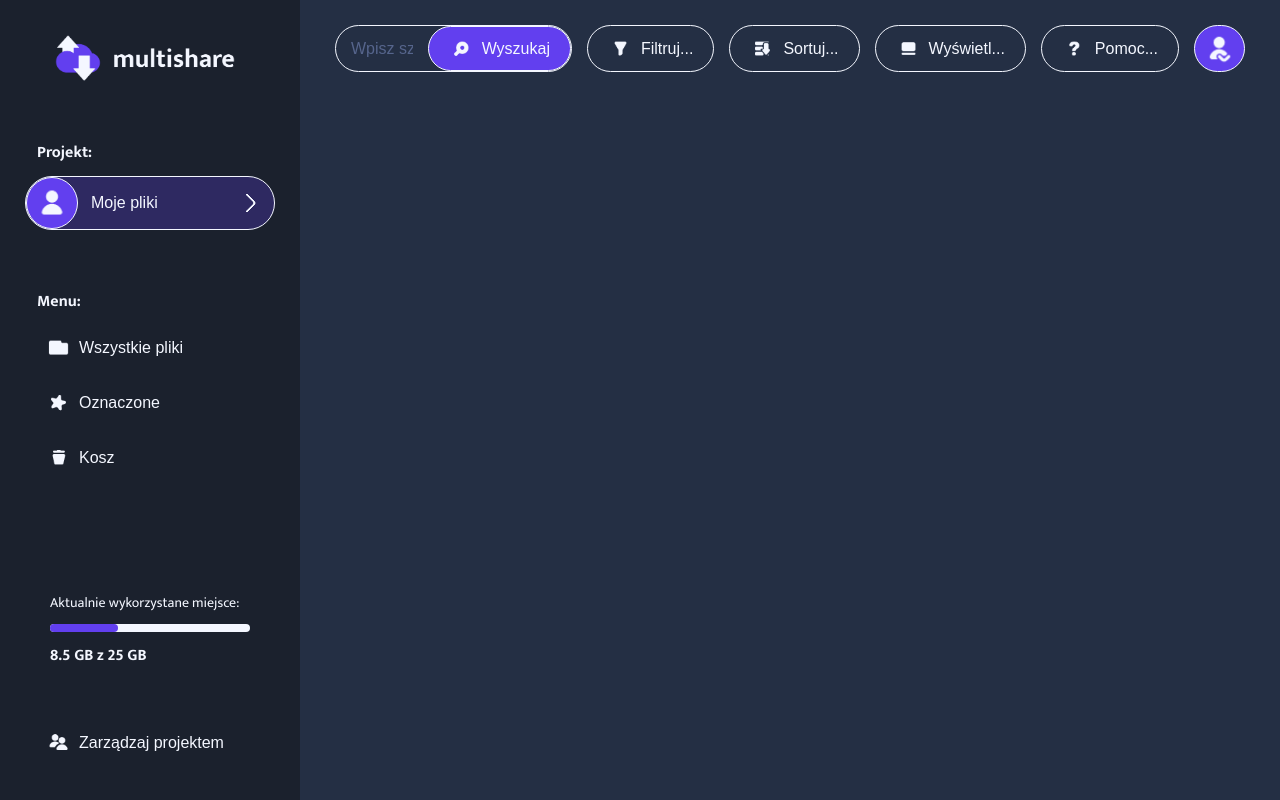
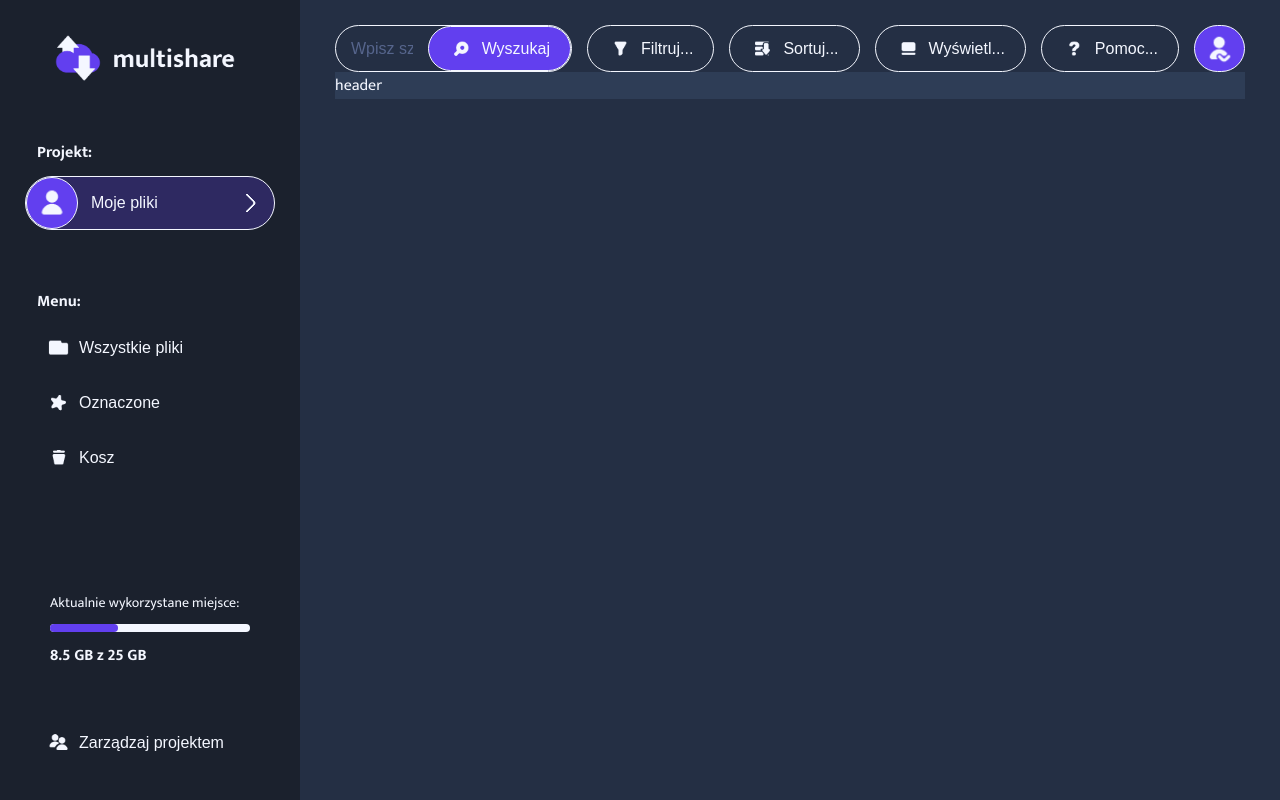
Before and after one commit to BarteXikora/file-explorer-app, a React (Create React App) app: page / in a window 1280 px wide. Built offline with nearby package versions, Linux system fonts and the light colour scheme.

Commit message:
Prepared header component files.

```diff
--- a/src/App.tsx
+++ b/src/App.tsx
@@ -4,6 +4,7 @@ import GlobalStyles from './themes/GlobalStyles'
 import SideMenu from './components/layout/sideMenu/SideMenu'
 import MainBody from './components/layout/mainBody/MainBody'
 import TopBar from './components/layout/topBar/TopBar'
+import Header from './components/layout/header/Header'
 
 const App = () => {
   return (
@@ -12,6 +13,8 @@ const App = () => {
       <SideMenu />
       <MainBody>
         <TopBar />
+
+        <Header />
       </MainBody>
     </AppTheme>
   )
--- /dev/null
+++ b/src/components/layout/header/Header.styles.tsx
@@ -0,0 +1,7 @@
+import styled from 'styled-components'
+
+const StyledHeader = styled.header`
+    background-color: ${(props) => props.theme.colors.gray};
+`
+
+export default StyledHeader
--- /dev/null
+++ b/src/components/layout/header/Header.tsx
@@ -0,0 +1,7 @@
+import StyledHeader from './Header.styles'
+
+const Header = () => {
+    return <StyledHeader>header</StyledHeader>
+}
+
+export default Header
```
